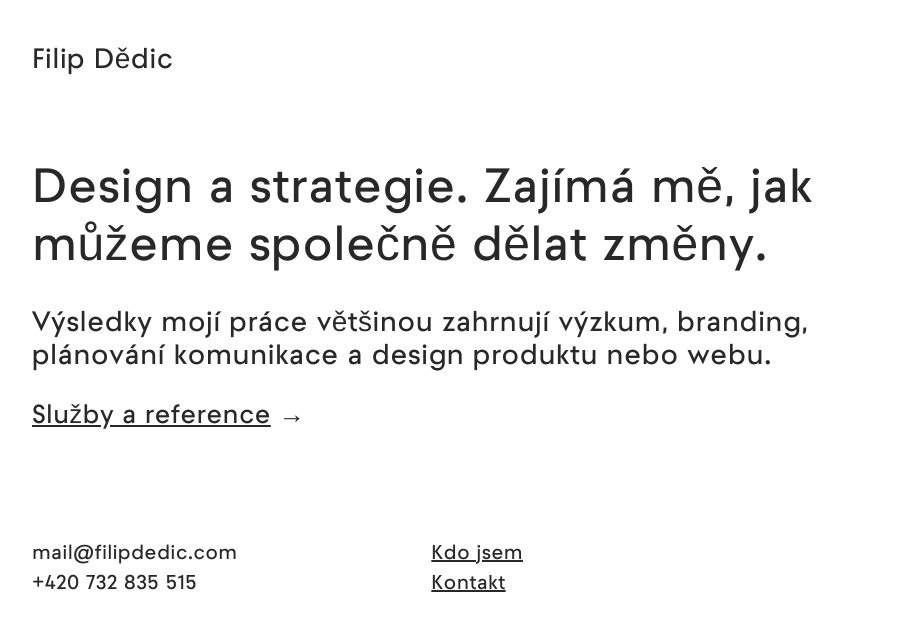
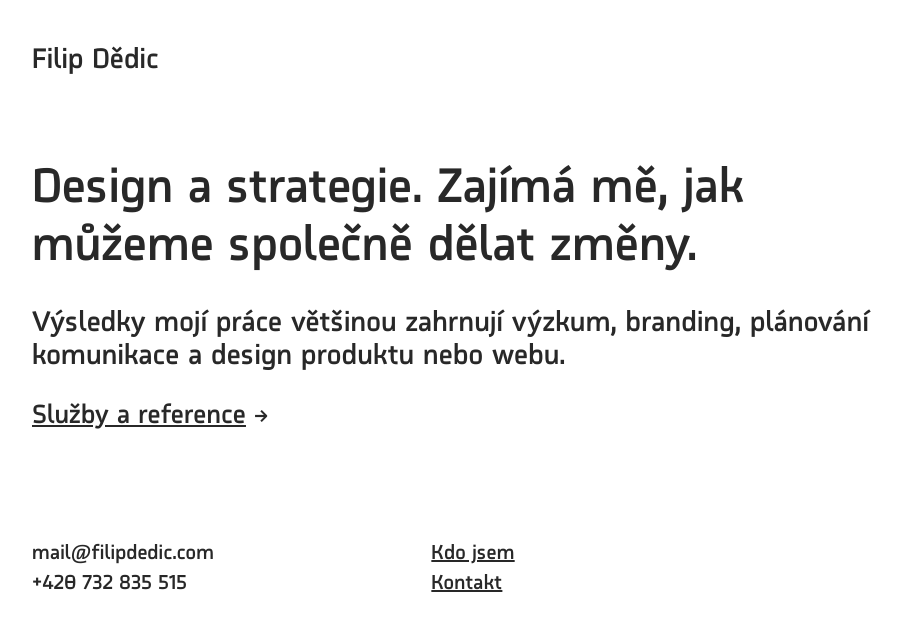
Before and after one commit to fdedic/fdedic.github.io, a Jekyll site: the page built from index.md, in a window 1280 px wide. Shown: the top 631 px of the page, without its empty margins (32-933 px from the left). Built offline with Jekyll 4.4.1, drawn with Linux system fonts in a browser that asks for light colours; nearby versions of some CDN libraries.

Commit message:
Update style.css

```diff
--- a/assets/css/style.css
+++ b/assets/css/style.css
@@ -8,8 +8,8 @@
 }
 
 @font-face {
-    font-family: "Raptor";
-    src: url("https://fdedic.github.io/assets/fonts/raptor-webfont.woff2") format("woff2");
+    font-family: "Pramen-Sans";
+    src: url("https://fdedic.github.io/assets/fonts/bc-pramen-sans-semibold-webfont.woff2") format("woff2");
     font-weight: normal;
     font-style: normal;
 }
@@ -24,7 +24,7 @@
   padding: 0;
   color: #282828;
   background: transparent;
-  font-family: "Raptor", Helvetica, Arial, sans-serif;
+  font-family: "Pramen-Sans", Helvetica, Arial, sans-serif;
   -webkit-font-smoothing: antialiased;
   -moz-osx-font-smoothing: grayscale;
   font-size: 1.25rem;
```
